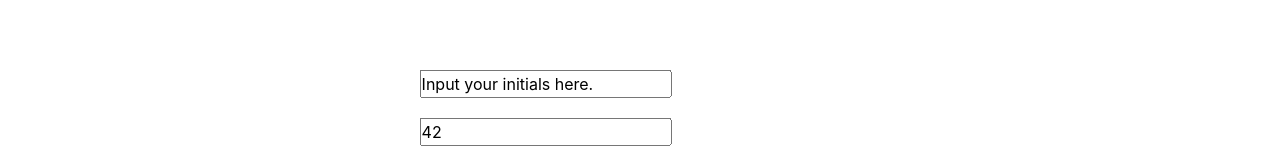
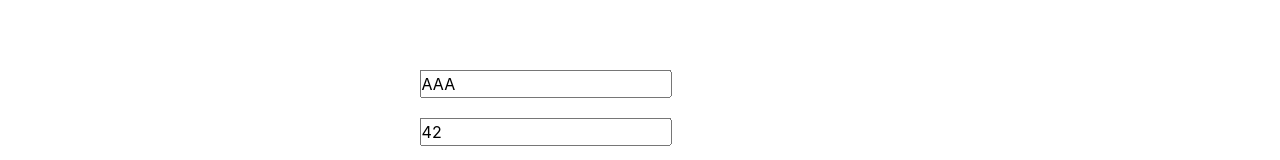
Before and after one commit to Geoguesser/MSHackGeoGuesser, a React (Create React App) app: page /leaderboard in a window 1280 px wide. Shown: the part 177-337 px from the top of the page. Built offline with nearby package versions, Linux system fonts and the light colour scheme.

Commit message:
Changed default initials.

```diff
--- a/src/components/Leaderboard.js
+++ b/src/components/Leaderboard.js
@@ -95,7 +95,7 @@ class Leaderboard extends React.Component {
 
     render() {
         return (<div className="leaderboard-container">
-            <input style={{margin: '10px'}} type="text" id="customId" defaultValue="Input your initials here." /><br />
+            <input style={{margin: '10px'}} type="text" id="customId" defaultValue="AAA" /><br />
             <input style={{margin: '10px'}} type="number" id="highScore" defaultValue="42" /><br />
             <input style={{margin: '10px'}} type="button" value="Login/Update High Score/Get Leaderboard" onClick={this.DoLoginCurrentUser} /><br />
             <br />
```
